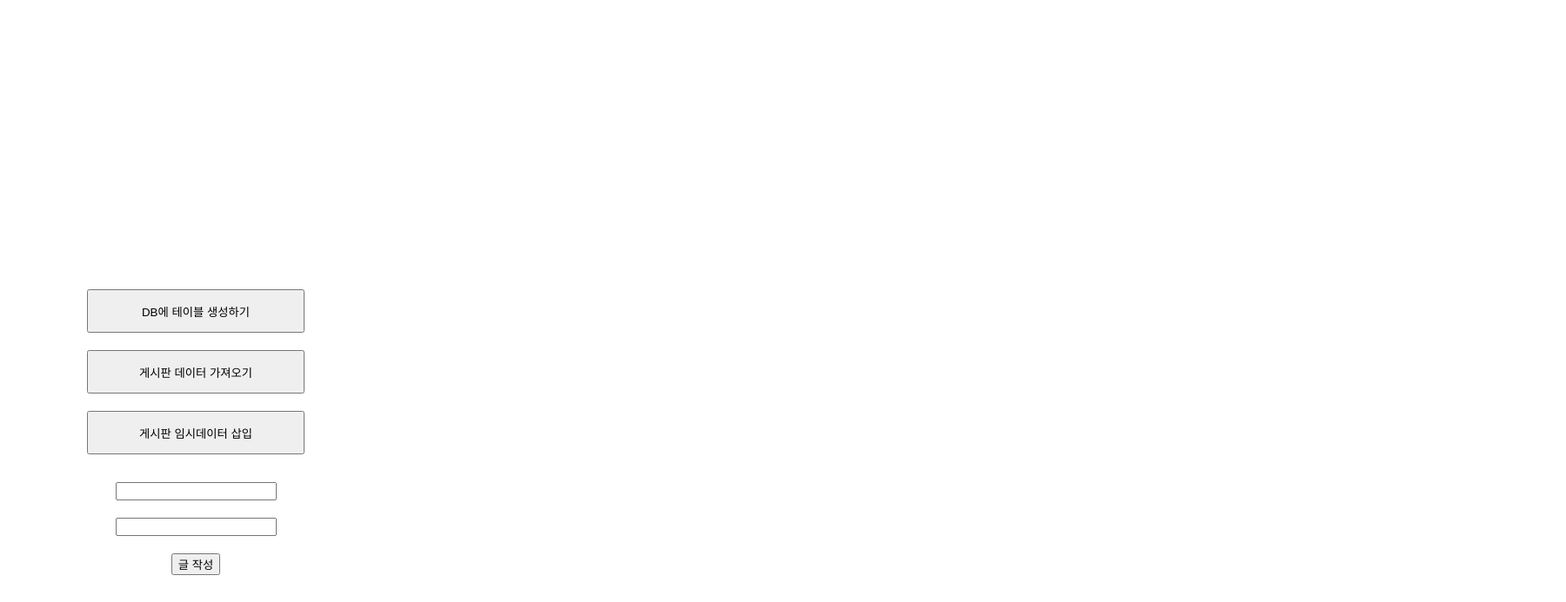
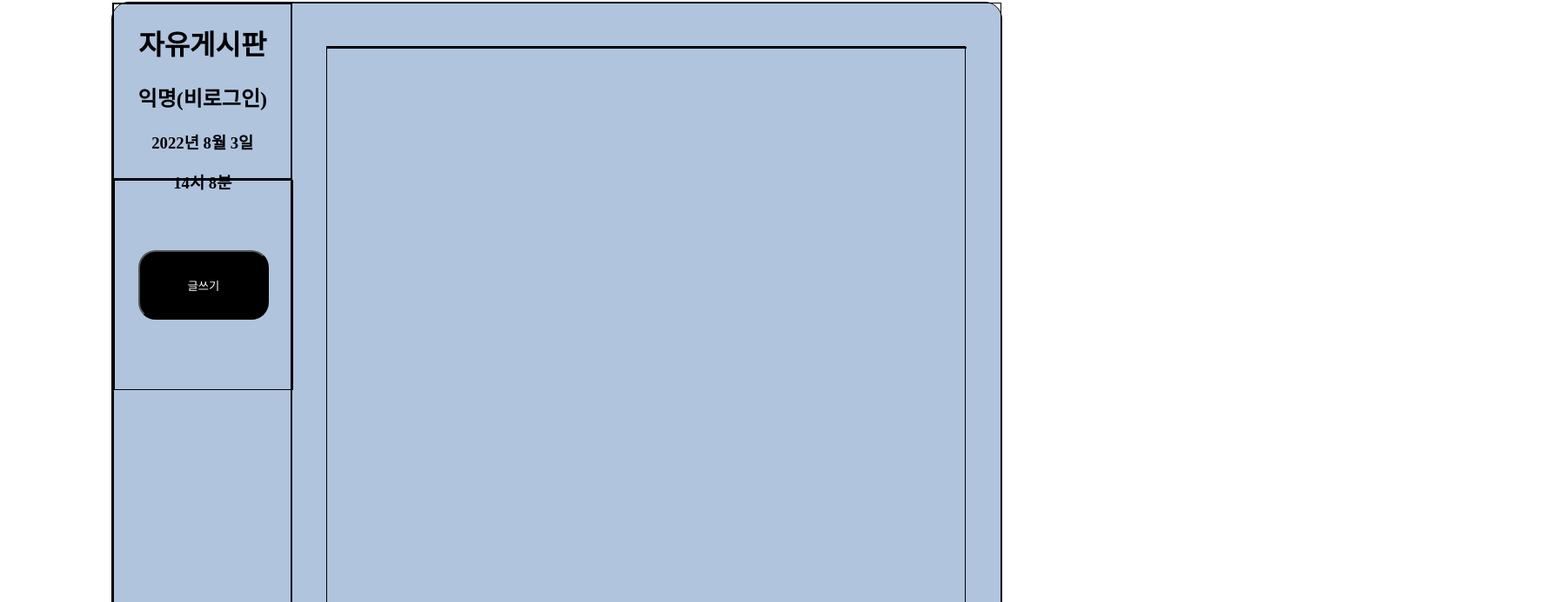
Before and after one commit to Akows/prj05, a React (Create React App) app in the folder client/: page /board in a window 1280 px wide. Shown: the part 199-892 px from the top of the page at 87% size, 1800 px wide, since content can reach past the window. Built offline with nearby package versions, Linux system fonts and the light colour scheme; a web font is replaced by a local one.

Commit message:
[게시판 페이지] - 사용자 정보 표시 기능 구현 (비로그인 유저는 '익명사용자') - 현재 시간 표시기능 (실시간 반영 기능 추가 예정)

```diff
--- a/client/src/App.js
+++ b/client/src/App.js
@@ -37,7 +37,7 @@ function App() {
           <Route path='/' element={<Main/>}/>
           <Route path='/api' element={<Callapi/>}/>
           <Route path='/todolist' element={<Todolist/>}/>
-          <Route path='/board' element={<Board/>}/>
+          <Route path='/board' element={<Board isLogin={isLogin} whoLogin={whoLogin}/>}/>
           <Route path='/member' element={<Member isLogin={isLogin} whoLogin={whoLogin}/>}/>
         </Routes>
       </BrowserRouter>
--- a/client/src/pages/board.js
+++ b/client/src/pages/board.js
@@ -1,19 +1,11 @@
-import React, { useState } from "react";
 import axios from 'axios';
-
+import { useState } from 'react';
 import '../style/Board.css';
 
-const Board = () => {
+// App.js에서 로그인 여부와 로그인 한 사용자의 아이디 값이 넘어옴.
+const Board = (props) => {
 
     const [boarddata, setBoarddata] = useState([]);
-
-    const dbtablemake = () => {
-        axios
-        .post('/prj05/board/create')
-        .then(res =>
-            console.log(res.data)
-        );
-    };
 
     const dbtableselect = () => {
         axios
@@ -24,59 +16,60 @@ const Board = () => {
         });
     };
 
-    const dbtableinsert = () => {
-        axios
-        .post('/prj05/board/insert')
-        .then(res => {
-            console.log(res.data);
-        });
+    let today = new Date();
+
+    let time = {
+      year: today.getFullYear(),  //현재 년도
+      month: today.getMonth() + 1, // 현재 월
+      date: today.getDate(), // 현제 날짜
+      hours: today.getHours(), //현재 시간
+      minutes: today.getMinutes(), //현재 분
     };
 
-    const dbtablewrite = () => {
-        axios
-        .post('/prj05/board/write')
-        .then(res => {
-            console.log(res.data);
-        });
-    };
+    let timestring = `${time.year}년 ${time.month}월 ${time.date}일`;
+    let timestring2 = `${time.hours}시 ${time.minutes}분`;
 
     return (
         <>
-            <div className='board-outer'>
+            <div className='board-outer board-section'>
+                <div className='board-inner board-section'>
+                    <div className='board-boardform'>
 
-                <div className='board-inner-sidemenu'>
-                    <button className='board-inner-sidemenu-button' onClick={dbtablemake}>
-                        DB에 테이블 생성하기
-                    </button>
+                        <div className='board-sidemenu'>
 
-                    <button className='board-inner-sidemenu-button' onClick={dbtableselect}>
-                        게시판 데이터 가져오기
-                    </button>
+                            <div className='board-sidemenu-title'>
+                                <h1>자유게시판</h1>
 
-                    <button className='board-inner-sidemenu-button' onClick={dbtableinsert}>
-                        게시판 임시데이터 삽입
-                    </button>
+                                {props.isLogin ?
+                                    <h2>{props.whoLogin}</h2>
+                                :
+                                    <h2>익명(비로그인)</h2>
+                                }
 
-                    <div className='board-inner-sidemenu-writeform'>
-                        <input/>
+                                <h3>{timestring}</h3>
 
-                        <br/>
-
-                        <input/>
-
-                        <br/>
-
-                        <button onClick={dbtablewrite}>
-                            글 작성
-                        </button>
-                    </div>
-
-
-
+                                <h3>{timestring2}</h3>
 
                             </div>
 
-                <div className='board-inner-boardcontents'>
+                            <div className='board-sidemenu-menubar'>
+
+                                <div className='board-sidemenu-writemenu board-section'>
+                                    <button className='board-sidemenu-writebtu'>글쓰기</button>
+                                </div>
+
+                            </div>
+
+                        </div>
+
+                        <div className='board-contents board-section'>
+
+
+                            <div className='board-contents-board'>
+
+                                <div className='board-contents-boarddes'>
+                                    <></>
+                                </div>
 
                                 {boarddata && boarddata.datas?.map(item => {
                                     return (
@@ -94,7 +87,10 @@ const Board = () => {
                                 })}
 
                             </div>
+                        </div>
 
+                    </div>
+                </div>
             </div>
         </>
     )
--- a/client/src/pages/member.js
+++ b/client/src/pages/member.js
@@ -1,4 +1,3 @@
-
 import React from 'react';
 import { useLocation } from 'react-router-dom';
 
--- a/client/src/style/Board.css
+++ b/client/src/style/Board.css
@@ -1,51 +1,103 @@
-.board-outer {
-    width: 1800px;
-    height: 1200px;
 
+
+.board-section {
     display : flex;
     justify-content: center;
     align-items : center;
+}
+
+.board-outer {
+    width: 100%;
+    height: 1200px;
 
     margin: auto;
 }
 
-.board-inner-sidemenu {
-    width: 25%;
+.board-inner {
+    width: 80%;
+    height: 100%;
+}
+
+.board-boardform {
+    width: 1600px;
+    height: 1000px;
+
+    font-family: 'GIfont';
+
+    display: flex;
+
+    border: 1px solid black;
+    border-radius: 20px;
+    background-color: lightsteelblue;
+}
+
+.board-sidemenu {
+    width: 20%;
     height: 100%;
 
-    display: inline-flex;
-    flex-direction: column;
-
-    justify-content: center;
-    align-items : center;
-}
-.board-inner-sidemenu-writeform {
-    width: 300px;
-    height: 150px;
-
-    display: inline-flex;
-    flex-direction: column;
-
-    justify-content: center;
-    align-items : center;
+    border: 1px solid black;
 }
 
-.board-inner-sidemenu-button {
-    width: 250px;
-    height: 50px;
+.board-contents {
+    width: 80%;
+    height: 100%;
 
-    margin: 10px;
+    border: 1px solid black;
 }
 
-.board-inner-boardcontents {
-    width: 75%;
-    height: 100%;
-}
-.board-inner-boardcontents-title {
+.board-sidemenu-title {
     width: 100%;
     height: 20%;
+
+    text-align: center;
+
+    border: 1px solid black;
 }
-.board-inner-boardcontents-context {
+
+.board-sidemenu-menubar {
     width: 100%;
     height: 80%;
+
+    text-align: center;
+
+    border: 1px solid black;
 }
+
+.board-sidemenu-writemenu {
+    width: 100%;
+    height: 30%;
+
+    border: 1px solid black;
+}
+
+.board-sidemenu-writebtu {
+    width: 150px;
+    height: 80px;
+
+    border-radius: 20px;
+    color: white;
+    background-color: black;
+
+}
+.board-sidemenu-writebtu:active {
+    color: red;
+}
+
+
+
+
+.board-contents-board {
+    width: 90%;
+    height: 90%;
+
+    text-align: center;
+
+    border: 1px solid black;
+}
+
+
+.board-contents-boarddes {
+    width: 100%;
+
+    border: 1px solid black;
+}
```
Lines whose indentation alone changed are shown as unchanged.
